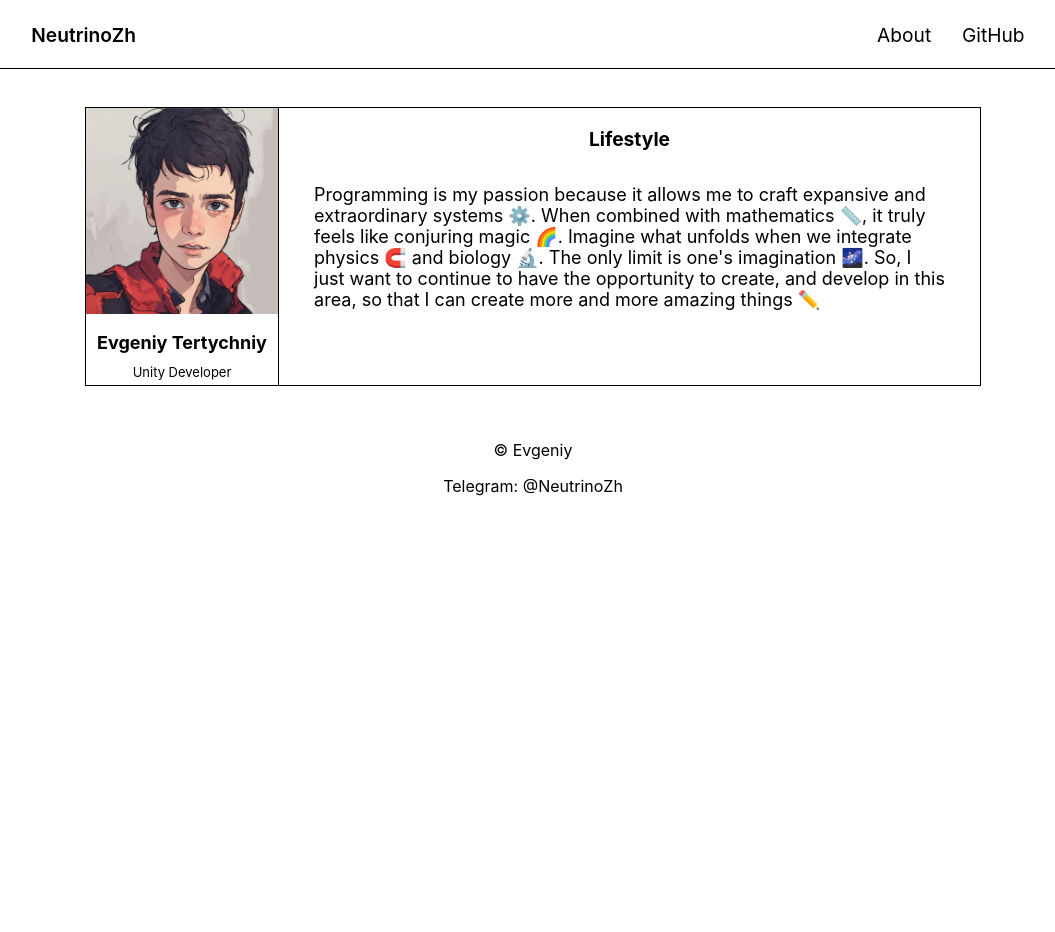
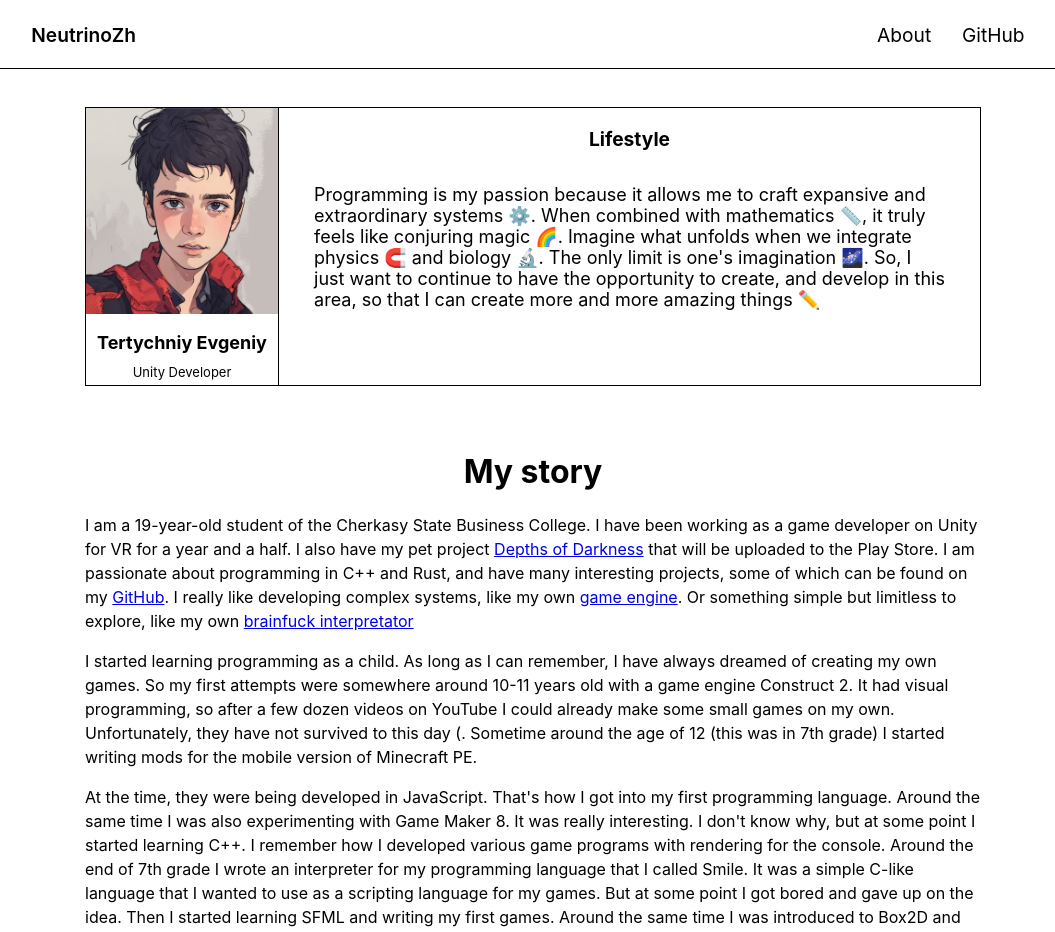
Before and after one commit to NeutrinoZh/it-fructose, a Next.js app in the folder apps/web/: page /about in a window 1280 px wide. Shown: the top 932 px of the page, without its empty margins (107-1162 px from the left). Before the commit the page ends 800 px from the top, so only its background shows below. Built offline with nearby package versions, Linux system fonts and the light colour scheme.

Commit message:
added to about me page: my story

```diff
--- a/apps/web/package.json
+++ b/apps/web/package.json
@@ -11,7 +11,10 @@
   "dependencies": {
     "next": "^14.0.4",
     "react": "^18.2.0",
-    "react-dom": "^18.2.0"
+    "react-dom": "^18.2.0",
+    "react-syntax-highlighter": "^15.5.0",
+    "rehype-raw": "^7.0.0",
+    "remark-gfm": "^4.0.0"
   },
   "devDependencies": {
     "@next/eslint-plugin-next": "^14.0.4",
@@ -23,6 +26,7 @@
     "@types/react-dom": "^18.2.18",
     "classnames": "^2.5.1",
     "eslint": "^8.56.0",
+    "react-markdown": "^9.0.1",
     "sass": "^1.70.0",
     "typescript": "^5.3.3"
   }
--- a/apps/web/src/app/about/page.tsx
+++ b/apps/web/src/app/about/page.tsx
@@ -1,4 +1,7 @@
 import React from "react";
+import Markdown from 'react-markdown'
+import remarkGfm from 'remark-gfm'
+
 import avatar from "../../../public/avatar.jpg"
 import data from "../../data/data"
 import styles from "./user-page.module.scss";
@@ -15,9 +18,17 @@ export default function About(): JSX.Element {
                     </div>
                 </div>
                 <div className={styles.lifestyle}>
-                    <p>{data.page.lifestyleTitle}</p>
-                    <p>{data.page.lifestyle}</p>
+                    <p>{data.pages.about.lifestyleTitle}</p>
+                    <p>{data.pages.about.lifestyle}</p>
                 </div>
+            </div>
+            <div className={styles.history}>
+                <h1>{data.pages.about.historyTitle}</h1>
+                <Markdown
+                    remarkPlugins={[remarkGfm]}
+                    className={styles.markdown}>
+                    {data.pages.about.history}
+                </Markdown>
             </div>
         </main>
     )
--- a/apps/web/src/app/about/user-page.module.scss
+++ b/apps/web/src/app/about/user-page.module.scss
@@ -92,4 +92,20 @@
             }
         }
     }
+
+    .history {
+        padding-top: 5%;
+
+        h1 {
+            text-align: center;
+        }
+
+        .markdown {
+            line-height: 1.5em;
+
+            code {
+                font-family: 'Libre Franklin', -apple-system, 'Helvetica Neue', sans-serif;
+            }
+        }
+    }
 }
--- a/apps/web/src/data/data.tsx
+++ b/apps/web/src/data/data.tsx
@@ -1,28 +1,60 @@
 const data = {
     user: {
-        name: "Evgeniy Tertychniy",
+        name: "Tertychniy Evgeniy",
         country: "Ukraine",
         job: "Unity Developer"
     },
     footer: {
-        author: "© Evgeniy",
-        contact: "Telegram: @NeutrinoZh"
+        author: "© Tertychniy Evgeniy 2024",
+        contact: "All projects on my blog are open source and made available to the public under the MIT license"
     },
     header: {
         title: "NeutrinoZh",
         about: "About",
         gitHub: "GitHub"
     },
-    page: {
-        lifestyleTitle: "Lifestyle",
-        lifestyle: `
+    pages: {
+        about: {
+            lifestyleTitle: "Lifestyle",
+            lifestyle: `
 Programming is my passion because it allows me to craft expansive and extraordinary systems ⚙️.
 When combined with mathematics 📏, it truly feels like conjuring magic 🌈.
 Imagine what unfolds when we integrate physics 🧲 and biology 🔬. The only limit is one's imagination 🌌.
 
 So, I just want to continue to have the opportunity to create, and develop in this area,
 so that I can create more and more amazing things ✏️
-        `
+        `,
+            historyTitle: "My story",
+            history: `
+I am a 19-year-old student of the Cherkasy State Business College.
+I have been working as a game developer on Unity for VR for a year and a half.
+I also have my pet project [Depths of Darkness](https://github.com/NeutrinoZh/depths-of-darkness) that will be uploaded to the Play Store.
+I am passionate about programming in C++ and Rust, and have many interesting projects, some of which can be found on my [GitHub](https://github.com/neutrinozh/).
+I really like developing complex systems, like my own [game engine](https://github.com/NeutrinoZh/chaos).
+Or something simple but limitless to explore, like my own [brainfuck interpretator](https://github.com/NeutrinoZh/brainfuck)
+
+I started learning programming as a child. As long as I can remember,
+I have always dreamed of creating my own games. So my first attempts were
+somewhere around 10-11 years old with a game engine Construct 2.
+It had visual programming, so after a few dozen videos on YouTube I could already make some small games on my own.
+Unfortunately, they have not survived to this day (. Sometime around the age of 12 (this was in 7th grade)
+I started writing mods for the mobile version of Minecraft PE.
+
+At the time, they were being developed in JavaScript. That's how I got into my first programming language.
+Around the same time I was also experimenting with Game Maker 8. It was really interesting.
+I don't know why, but at some point I started learning C++. I remember how
+I developed various game programs with rendering for the console. Around the end of 7th grade
+I wrote an interpreter for my programming language that I called Smile.
+It was a simple C-like language that I wanted to use as a scripting language for my games.
+But at some point I got bored and gave up on the idea. Then I started learning SFML and writing my first games.
+Around the same time I was introduced to Box2D and IMGUI.
+I wrote and threw away quite a few different game prototypes in 8th grade.
+And sometime during the summer break before 9th grade, I started writing my own OpenGL clone of Minecraft.
+Then, probably, the need for optimization was encountered for the first time.
+It was also then that I first wrote procedural generation using Perlin noise.
+I remember that it was quite difficult for me to realize it then.
+`
+        },
     }
 }
 
```
